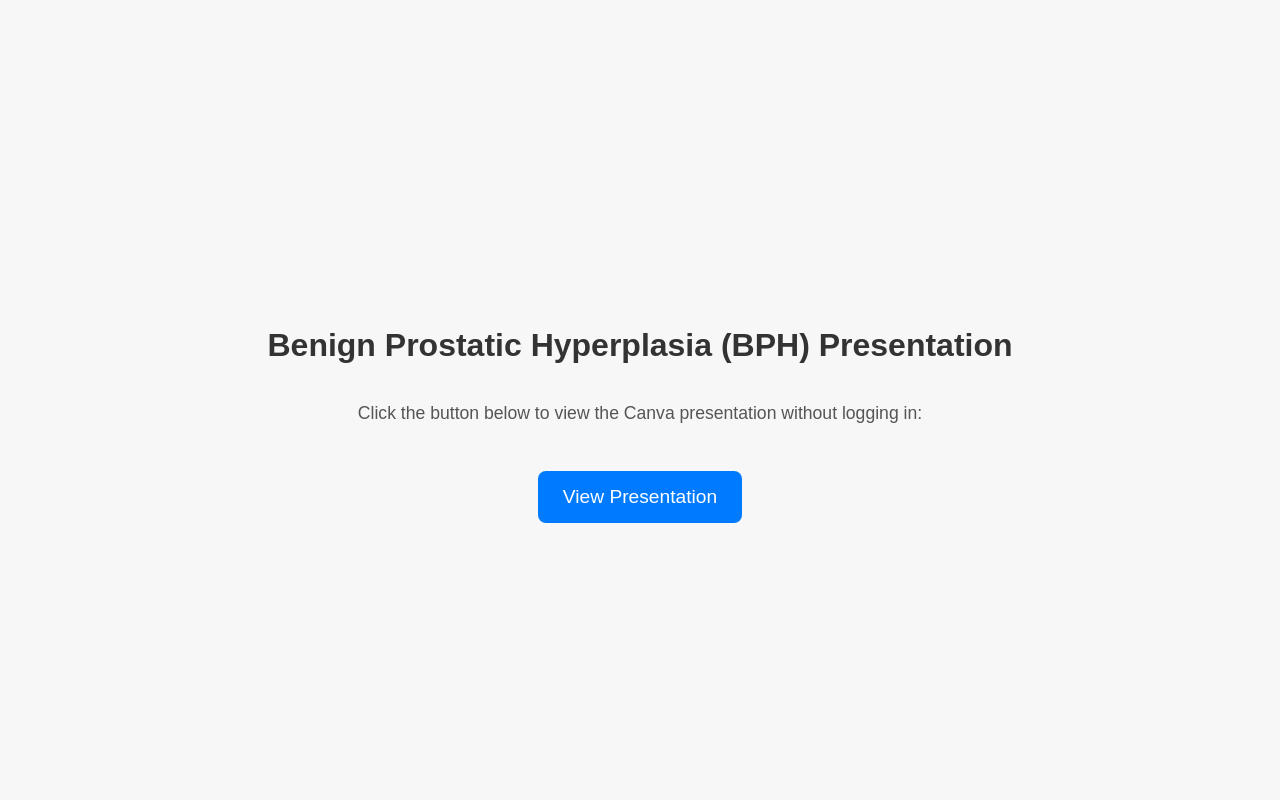
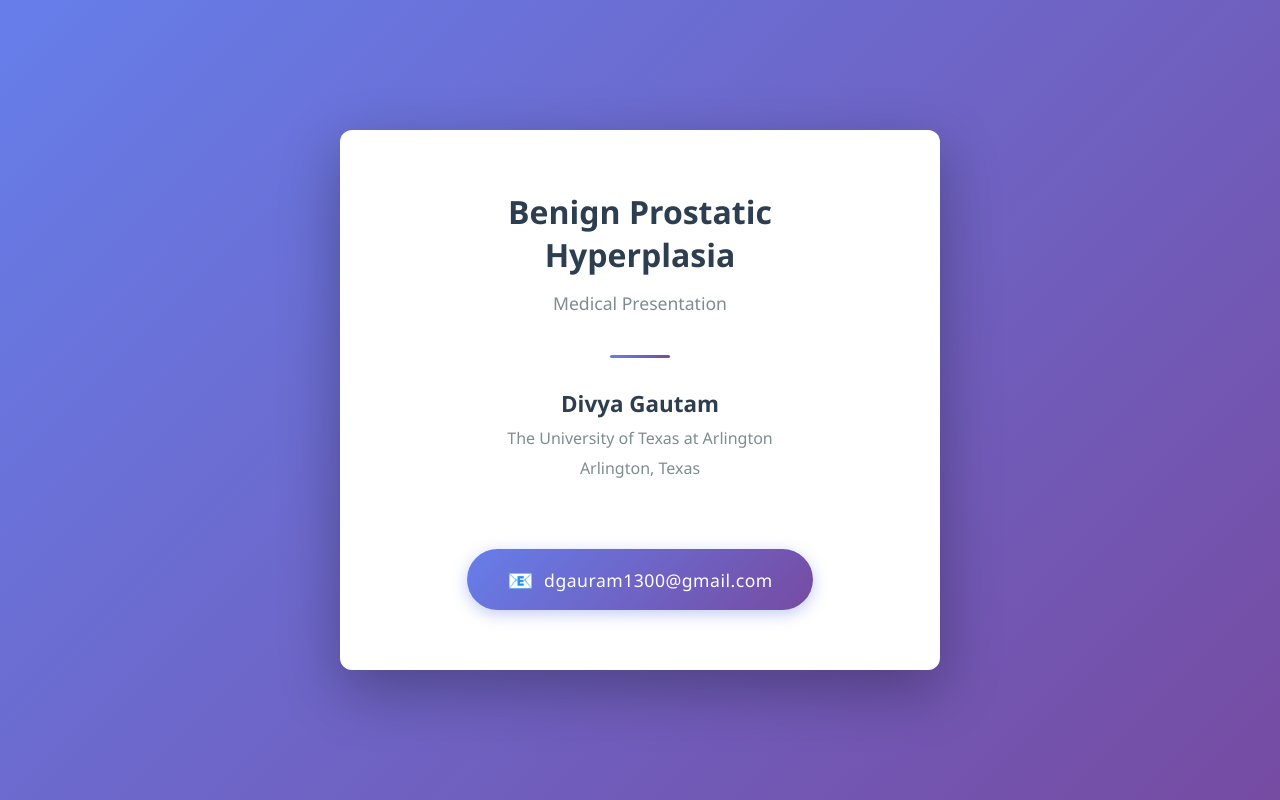
Before and after one commit to aa1588/divya, a plain HTML site: page index.html in a window 1280 px wide. Drawn offline with Linux system fonts and the light colour scheme.

Commit message:
Enhance index.html with new title and styles
Updated title and improved styling for presentation.

```diff
--- a/index.html
+++ b/index.html
@@ -3,53 +3,143 @@
 <head>
     <meta charset="UTF-8">
     <meta name="viewport" content="width=device-width, initial-scale=1.0">
-    <title>BPH Presentation</title>
+    <title>BPH Presentation - Divya Gautam</title>
     <style>
-        body {
-            font-family: Arial, sans-serif;
+        * {
             margin: 0;
             padding: 0;
+            box-sizing: border-box;
+        }
+
+        body {
+            font-family: 'Segoe UI', Tahoma, Geneva, Verdana, sans-serif;
             display: flex;
-            flex-direction: column;
             align-items: center;
             justify-content: center;
             min-height: 100vh;
-            background-color: #f7f7f7;
+            background: linear-gradient(135deg, #667eea 0%, #764ba2 100%);
+            padding: 20px;
+        }
+
+        .container {
+            background: white;
+            border-radius: 12px;
+            box-shadow: 0 20px 60px rgba(0, 0, 0, 0.3);
+            padding: 60px 80px;
+            max-width: 600px;
+            width: 100%;
             text-align: center;
         }
 
         h1 {
-            margin-top: 50px;
-            color: #333;
+            font-size: 2em;
+            color: #2c3e50;
+            margin-bottom: 15px;
+            font-weight: 600;
         }
 
-        p {
+        .subtitle {
             font-size: 1.1em;
-            color: #555;
+            color: #7f8c8d;
+            margin-bottom: 40px;
+            font-weight: 300;
         }
 
-        a.button {
-            display: inline-block;
-            margin-top: 30px;
-            padding: 15px 25px;
-            font-size: 1.2em;
-            color: white;
-            background-color: #007BFF;
-            text-decoration: none;
-            border-radius: 8px;
-            transition: background-color 0.3s;
+        .divider {
+            width: 60px;
+            height: 3px;
+            background: linear-gradient(90deg, #667eea, #764ba2);
+            margin: 30px auto;
+            border-radius: 2px;
         }
 
-        a.button:hover {
-            background-color: #0056b3;
+        .author-info {
+            margin-bottom: 40px;
+        }
+
+        .author-name {
+            font-size: 1.4em;
+            color: #2c3e50;
+            font-weight: 600;
+            margin-bottom: 8px;
+        }
+
+        .author-affiliation {
+            font-size: 1em;
+            color: #7f8c8d;
+            margin-bottom: 8px;
+        }
+
+        .email-link {
+            display: inline-flex;
+            align-items: center;
+            justify-content: center;
+            margin-top: 30px;
+            padding: 16px 40px;
+            font-size: 1.1em;
+            color: white;
+            background: linear-gradient(135deg, #667eea 0%, #764ba2 100%);
+            text-decoration: none;
+            border-radius: 50px;
+            transition: all 0.3s ease;
+            box-shadow: 0 4px 15px rgba(102, 126, 234, 0.4);
+            font-weight: 500;
+            letter-spacing: 0.5px;
+        }
+
+        .email-link:hover {
+            transform: translateY(-2px);
+            box-shadow: 0 6px 20px rgba(102, 126, 234, 0.6);
+        }
+
+        .email-link:active {
+            transform: translateY(0);
+        }
+
+        .icon {
+            margin-right: 10px;
+            font-size: 1.2em;
+        }
+
+        @media (max-width: 768px) {
+            .container {
+                padding: 40px 30px;
+            }
+
+            h1 {
+                font-size: 1.6em;
+            }
+
+            .author-name {
+                font-size: 1.2em;
+            }
+
+            .email-link {
+                padding: 14px 30px;
+                font-size: 1em;
+            }
         }
     </style>
 </head>
 <body>
+    <div class="container">
+        <h1>Benign Prostatic Hyperplasia</h1>
+        <p class="subtitle">Medical Presentation</p>
 
-    <h1>Benign Prostatic Hyperplasia (BPH) Presentation</h1>
-    <p>Click the button below to view the Canva presentation without logging in:</p>
-    <a href="https://www.canva.com/design/DAG3A-XIAGU/o4RY8AZjop0syDhuqYmeJw/view?utm_content=DAG3A-XIAGU&utm_campaign=designshare&utm_medium=link&utm_source=publishsharelink" target="_blank" class="button">View Presentation</a>
+        <div class="divider"></div>
 
+        <div class="author-info">
+            <div class="author-name">Divya Gautam</div>
+            <div class="author-affiliation">The University of Texas at Arlington</div>
+            <div class="author-affiliation">Arlington, Texas</div>
+        </div>
+
+        <a href="https://www.canva.com/design/DAG3A-XIAGU/o4RY8AZjop0syDhuqYmeJw/view?utm_content=DAG3A-XIAGU&utm_campaign=designshare&utm_medium=link&utm_source=publishsharelink"
+           target="_blank"
+           class="email-link">
+            <span class="icon">📧</span>
+            dgauram1300@gmail.com
+        </a>
+    </div>
 </body>
 </html>
```
